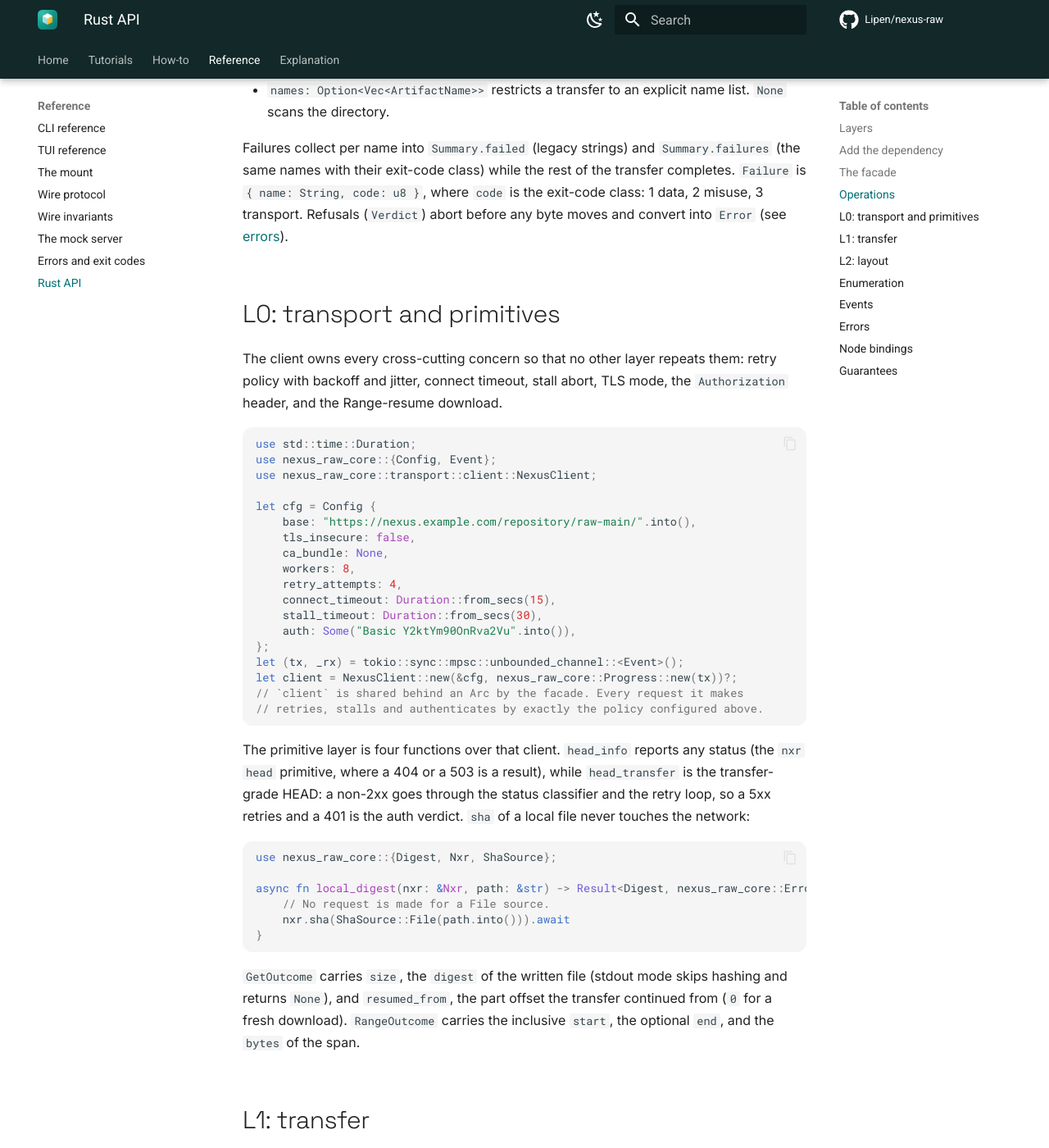
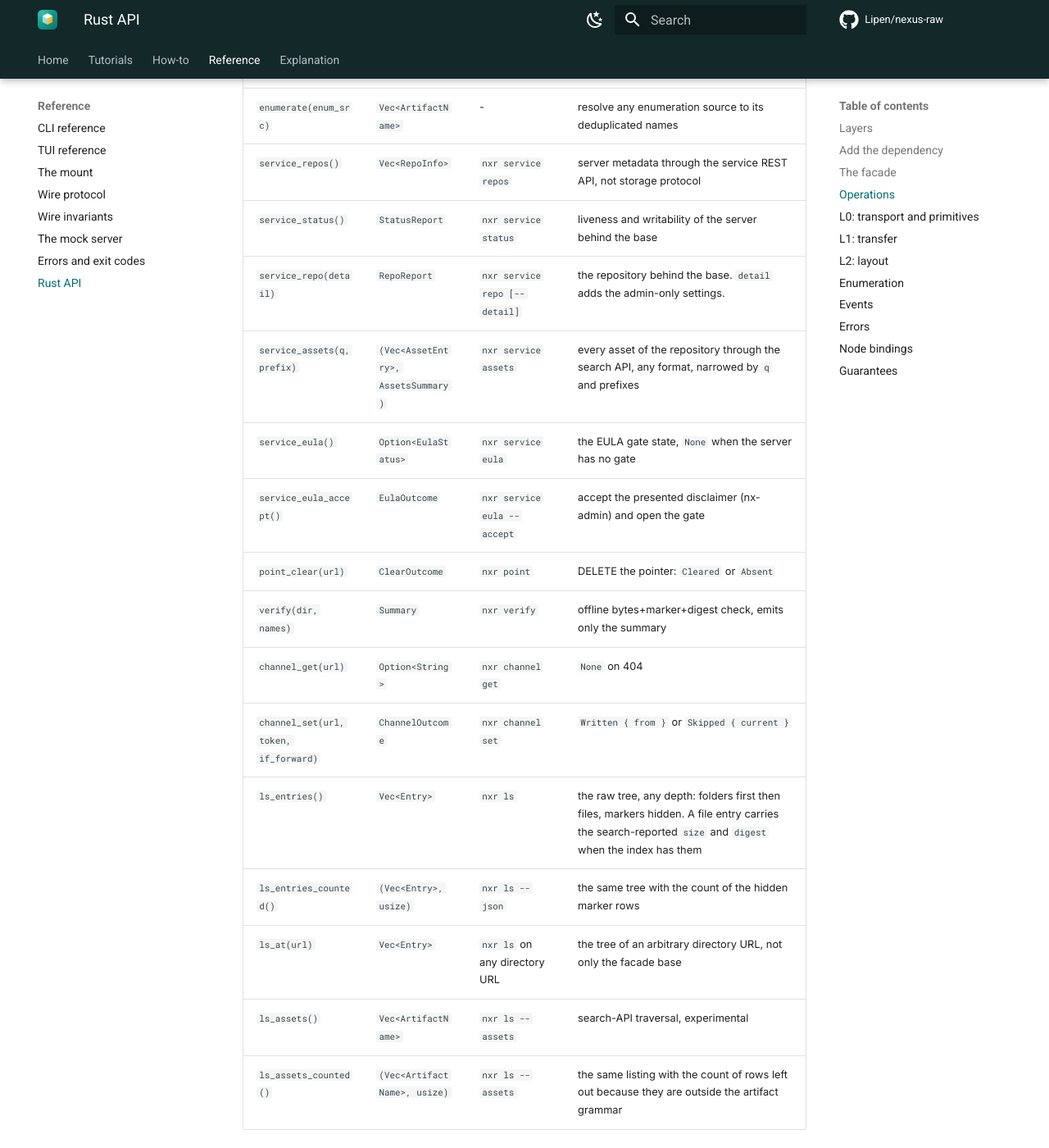
Before and after one commit to Lipen/nexus-raw, an MkDocs documentation site: the page built from docs/reference/api.md, in a window 1280 px wide and 1400 px high, scrolled down 5538 px. Shown: the whole window at 82% size. Built offline with MkDocs 1.6.1 and Material for MkDocs 9.7.7, drawn with Linux system fonts in a browser that asks for light colours; comment, search, counter and statistics services are not loaded; some of the changed text lies outside the part shown.

Commit message:
docs: name every facade method in the api reference

```diff
--- a/docs/reference/api.md
+++ b/docs/reference/api.md
@@ -93,8 +93,13 @@ Every method mirrors a CLI command one-to-one.
 | Method | Returns | Mirrors | Contract |
 |:--------|:--------|:--------|:---------|
 | `get(url, out, cont)` | `GetOutcome` | `nxr get` | stream a URL to a file or stdout, resume through `<out>.part` |
+| `new(cfg, events)` | `Nxr` | - | build the facade from a `Config` and an event channel |
+| `base()` | `&str` | - | the normalized base URL of this invocation |
+| `last_run_limit()` | `(usize, usize)` | - | the adaptive worker limit of the last directory transfer: the current value and the lowest it reached |
 | `get_range(url, spec)` | `RangeOutcome` | `nxr get --range` | one `START-END`/`START-` span: HEAD for the open form, a past-the-end start is misuse |
+| `read_range(url, start, len)` | `Option<Vec<u8>>` | the mount read path | one in-memory byte span, and `None` means the object is absent |
 | `put(url, src, sha)` | `(u64, Option<Digest>)` | `nxr put` | PUT a file, optionally with its sha-sibling |
+| `put_bytes(url, body, sha)` | `(u64, Option<Digest>)` | `nxr put --stdin` | the same PUT from memory: bytes first, the marker after, the name checked before the first request |
 | `head(url)` | `HeadInfo` | `nxr head` | status and metadata: 404 is a normal result, not an error |
 | `sha(src)` | `Digest` | `nxr sha` | stream a `ShaSource::File` or `ShaSource::Url` through sha256 |
 | `scan(dir)` | `Vec<ArtifactName>` | the `up` input set | the plain-mode local listing `up` starts from |
@@ -104,7 +109,11 @@ Every method mirrors a CLI command one-to-one.
 | `delta(dir, enum_src)` | `Vec<Delta>` | `nxr diff` | the local-against-storage report: `Same`, `MissingLocal`, `MissingRemote`, `Diverged` (size and/or sha), nothing written |
 | `up(dir, names, gen_markers, claim)` | `Summary` | `nxr up` | verified upload: bytes, then the marker of the same name |
 | `up_if_changed(dir, names, gen_markers, claim)` | `Summary` | `nxr up --if-changed` | the same upload with the skip rule: only a verified remote digest skips, divergence re-PUTs |
+| `up_if_changed_plan(dir, names, gen_markers, claim)` | `Vec<Action>` | `nxr up --if-changed --plan` | the plan the if-changed upload would run, nothing written |
+| `wait_search_visible(names, timeout_secs)` | `usize` | `nxr up --wait-index` | poll the search index until the names surface, returning the count seen, and an expired budget is the caller's warning |
 | `delta_search(dir, prefixes)` | `Vec<Delta>` | `nxr diff --via search --ls` | the delta report built from the search index in O(pages) requests, a digestless asset never reads `Same` |
+| `audit(bytes_mode, sample)` | `AuditRun` | `nxr audit` | the structural integrity report over the search tree, markers included. `bytes_mode` verifies bytes, and `sample` limits the byte pass |
+| `audit_filtered(bytes_mode, sample, filter)` | `AuditRun` | `nxr audit --prefix/--name` | the same report narrowed before any request: unselected markers are never fetched |
 | `get_segmented(url, out, segments)` | `GetOutcome` | `nxr get --segments N` | `N` concurrent byte-range spans assembled positionally, verified and renamed atomically, degraded to the single stream when `Range` is ignored |
 | `down(dir, enum_src, fresh)` | `Summary` | `nxr down` | verified download: the enumeration source is mandatory |
 | `down_with_segments(dir, enum_src, fresh, segments)` | `Summary` | `nxr down --segments N` | the same download with each artifact split into `N` concurrent Range spans |
@@ -116,11 +125,18 @@ Every method mirrors a CLI command one-to-one.
 | `rm_plan(enum_src)` | `Vec<RmAction>` | `rm` without `--yes` | `Remove`/`Missing` per name by remote existence, nothing deleted |
 | `enumerate(enum_src)` | `Vec<ArtifactName>` | - | resolve any enumeration source to its deduplicated names |
 | `service_repos()` | `Vec<RepoInfo>` | `nxr service repos` | server metadata through the service REST API, not storage protocol |
+| `service_status()` | `StatusReport` | `nxr service status` | liveness and writability of the server behind the base |
+| `service_repo(detail)` | `RepoReport` | `nxr service repo [--detail]` | the repository behind the base. `detail` adds the admin-only settings. |
+| `service_assets(q, prefix)` | `(Vec<AssetEntry>, AssetsSummary)` | `nxr service assets` | every asset of the repository through the search API, any format, narrowed by `q` and prefixes |
+| `service_eula()` | `Option<EulaStatus>` | `nxr service eula` | the EULA gate state, `None` when the server has no gate |
+| `service_eula_accept()` | `EulaOutcome` | `nxr service eula --accept` | accept the presented disclaimer (nx-admin) and open the gate |
 | `point_clear(url)` | `ClearOutcome` | `nxr point` | DELETE the pointer: `Cleared` or `Absent` |
 | `verify(dir, names)` | `Summary` | `nxr verify` | offline bytes+marker+digest check, emits only the summary |
 | `channel_get(url)` | `Option<String>` | `nxr channel get` | `None` on 404 |
 | `channel_set(url, token, if_forward)` | `ChannelOutcome` | `nxr channel set` | `Written { from }` or `Skipped { current }` |
 | `ls_entries()` | `Vec<Entry>` | `nxr ls` | the raw tree, any depth: folders first then files, markers hidden. A file entry carries the search-reported `size` and `digest` when the index has them |
+| `ls_entries_counted()` | `(Vec<Entry>, usize)` | `nxr ls --json` | the same tree with the count of the hidden marker rows |
+| `ls_at(url)` | `Vec<Entry>` | `nxr ls` on any directory URL | the tree of an arbitrary directory URL, not only the facade base |
 | `ls_assets()` | `Vec<ArtifactName>` | `nxr ls --assets` | search-API traversal, experimental |
 | `ls_assets_counted()` | `(Vec<ArtifactName>, usize)` | `nxr ls --assets` | the same listing with the count of rows left out because they are outside the artifact grammar |
 
```
Also changed, not shown: 1 other file.
